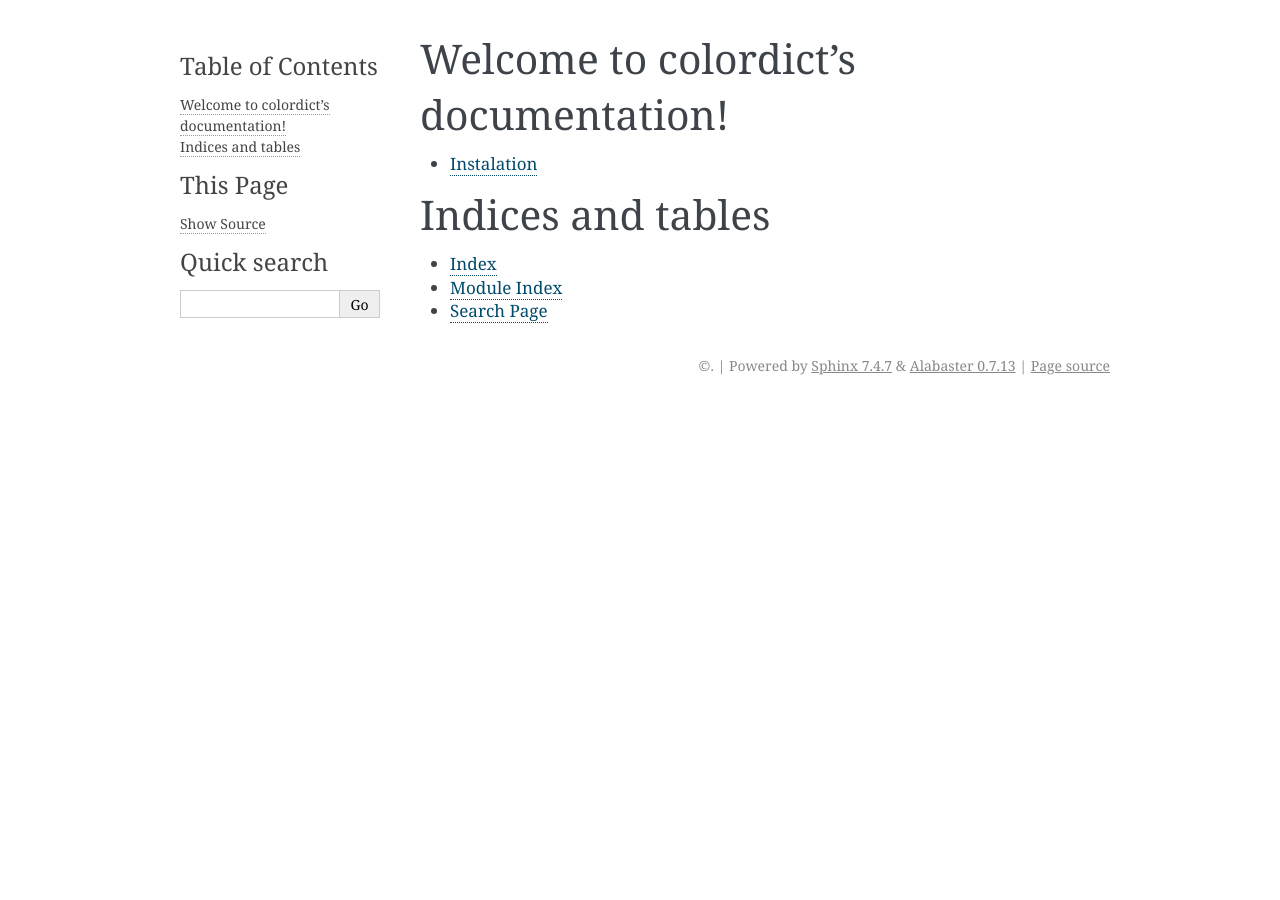
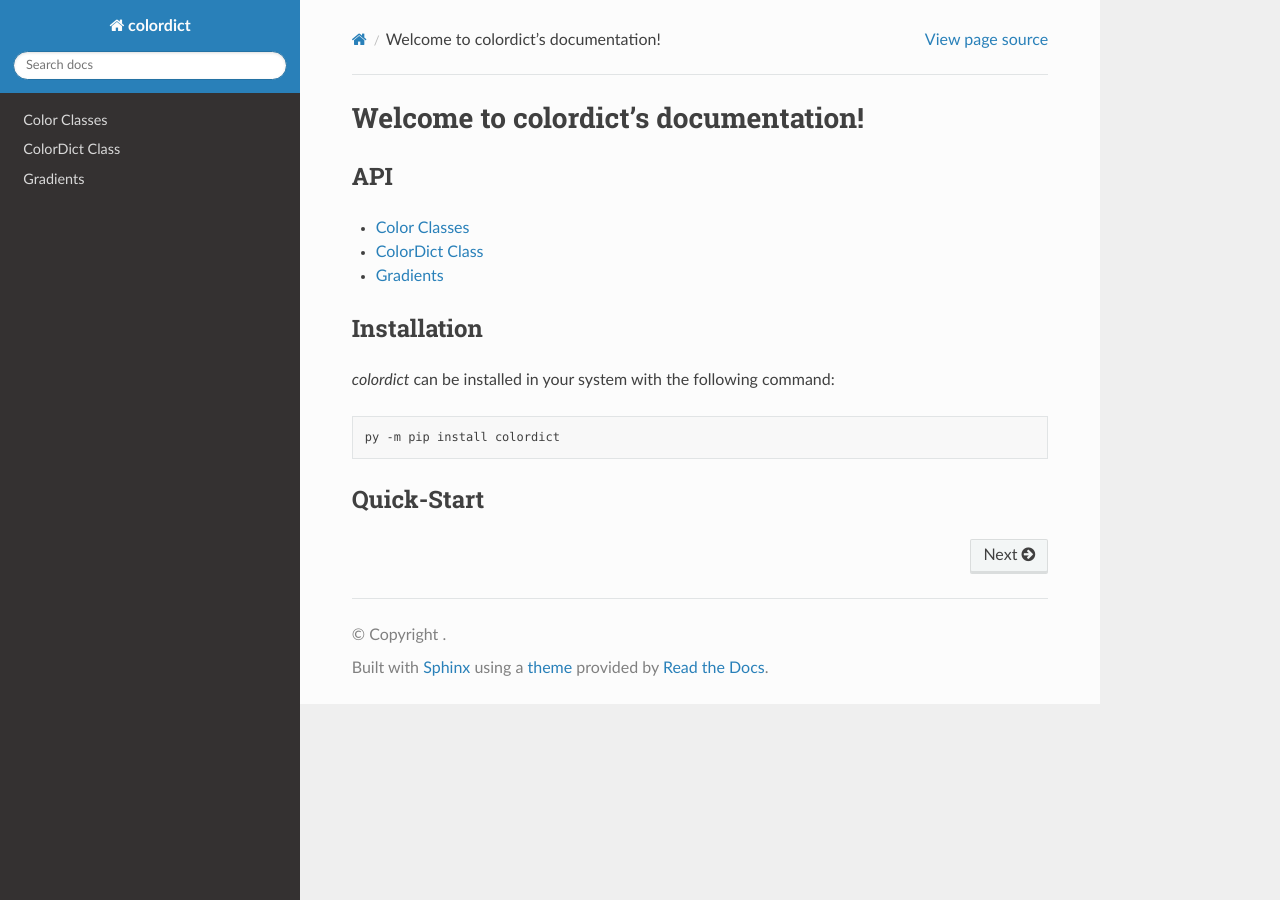
Before and after one commit to aleferna12/colordict, a Sphinx documentation site: the page built from Docs/source/index.rst, in a window 1280 px wide. Built offline with Sphinx 7.4.7 and the Read the Docs theme 2.0.0, drawn with Linux system fonts in a browser that asks for light colours.

Commit message:
Added sphinx docs

```diff
--- a/Docs/source/conf.py
+++ b/Docs/source/conf.py
@@ -10,9 +10,9 @@
 # add these directories to sys.path here. If the directory is relative to the
 # documentation root, use os.path.abspath to make it absolute, like shown here.
 #
-# import os
-# import sys
-# sys.path.insert(0, os.path.abspath('.'))
+import os
+import sys
+sys.path.insert(0, "../../colordict")
 
 
 # -- Project information -----------------------------------------------------
@@ -30,10 +30,14 @@ release = '1.3'
 # Add any Sphinx extension module names here, as strings. They can be
 # extensions coming with Sphinx (named 'sphinx.ext.*') or your custom
 # ones.
+import sphinx_rtd_theme
 extensions = [
 	'sphinx.ext.duration',
 	'sphinx.ext.doctest',
 	'sphinx.ext.autodoc',
+	'sphinx.ext.autosummary',
+	'sphinx.ext.napoleon',
+	"sphinx_rtd_theme"
 ]
 
 # Add any paths that contain templates here, relative to this directory.
@@ -50,7 +54,7 @@ exclude_patterns = []
 # The theme to use for HTML and HTML Help pages.  See the documentation for
 # a list of builtin themes.
 #
-html_theme = 'alabaster'
+html_theme = 'sphinx_rtd_theme'
 
 # Add any paths that contain custom static files (such as style sheets) here,
 # relative to this directory. They are copied after the builtin static files,
--- a/Docs/source/index.rst
+++ b/Docs/source/index.rst
@@ -1,19 +1,23 @@
-..
-	colordict documentation master file, created by
-	sphinx-quickstart on Wed Dec 29 22:59:48 2021.
-	You can adapt this file completely to your liking, but it should at least
-	contain the root `toctree` directive.
+Welcome to colordict's documentation!
+======================
 
-Welcome to colordict's documentation!
-=====================================
+API
+---
 
 .. toctree::
 
-	instalation
+	src_code/color
+	src_code/cdict
+	src_code/gradients
 
-Indices and tables
-==================
+Installation
+------------
 
-* :ref:`genindex`
-* :ref:`modindex`
-* :ref:`search`
+`colordict` can be installed in your system with the following command:
+
+.. code-block:: shell
+
+	py -m pip install colordict
+
+Quick-Start
+-----------
--- a/Docs/source/instalation.rst
+++ /dev/null
@@ -1,2 +0,0 @@
-Instalation
-===========
--- /dev/null
+++ b/Docs/source/src_code/cdict.rst
@@ -0,0 +1,7 @@
+ColorDict Class
+======================
+
+.. automodule:: colordict.cdict
+   :members:
+   :undoc-members:
+   :show-inheritance:
--- /dev/null
+++ b/Docs/source/src_code/color.rst
@@ -0,0 +1,7 @@
+Color Classes
+======================
+
+.. automodule:: colordict.color
+	:members:
+	:undoc-members:
+	:show-inheritance:
--- /dev/null
+++ b/Docs/source/src_code/gradients.rst
@@ -0,0 +1,8 @@
+Gradients
+==========================
+
+.. automodule:: colordict.gradients
+	:members:
+	:undoc-members:
+	:show-inheritance:
+	:special-members: __call__
```
Also changed, not shown: 2 other files.
